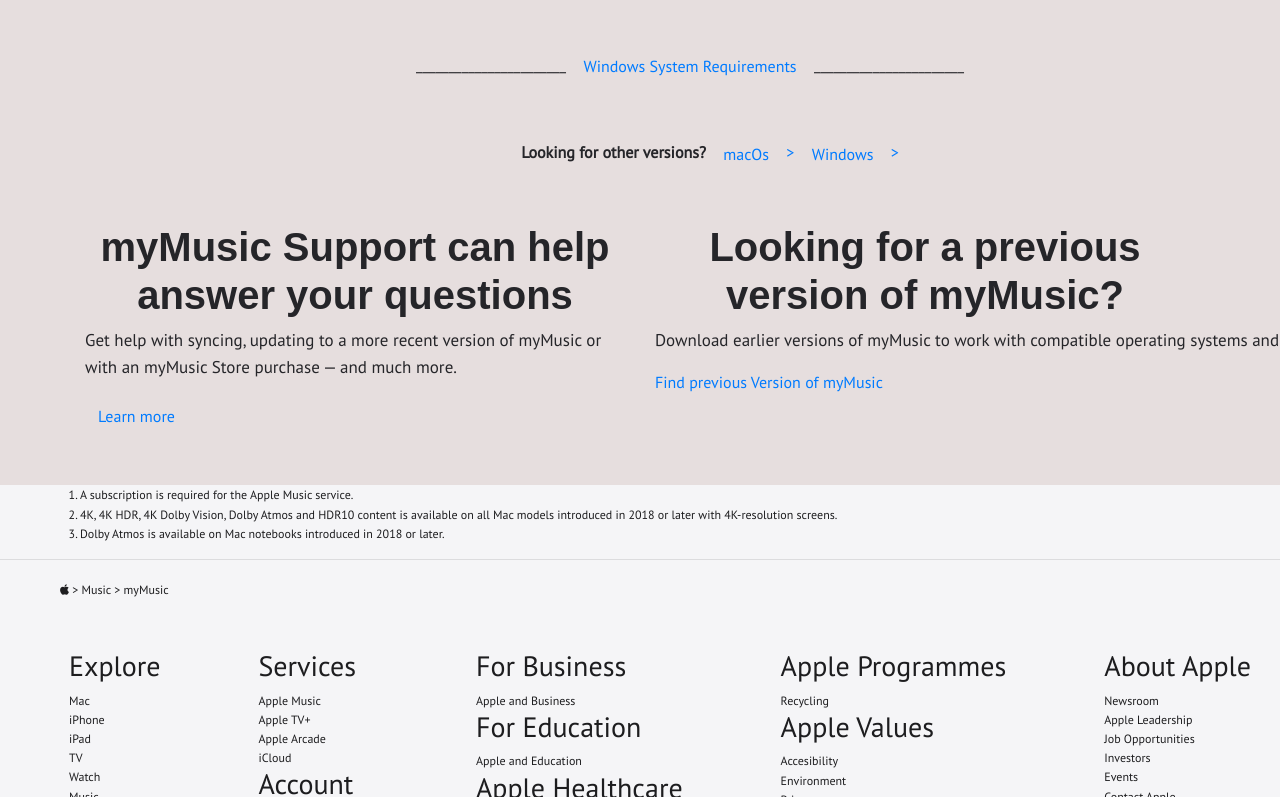
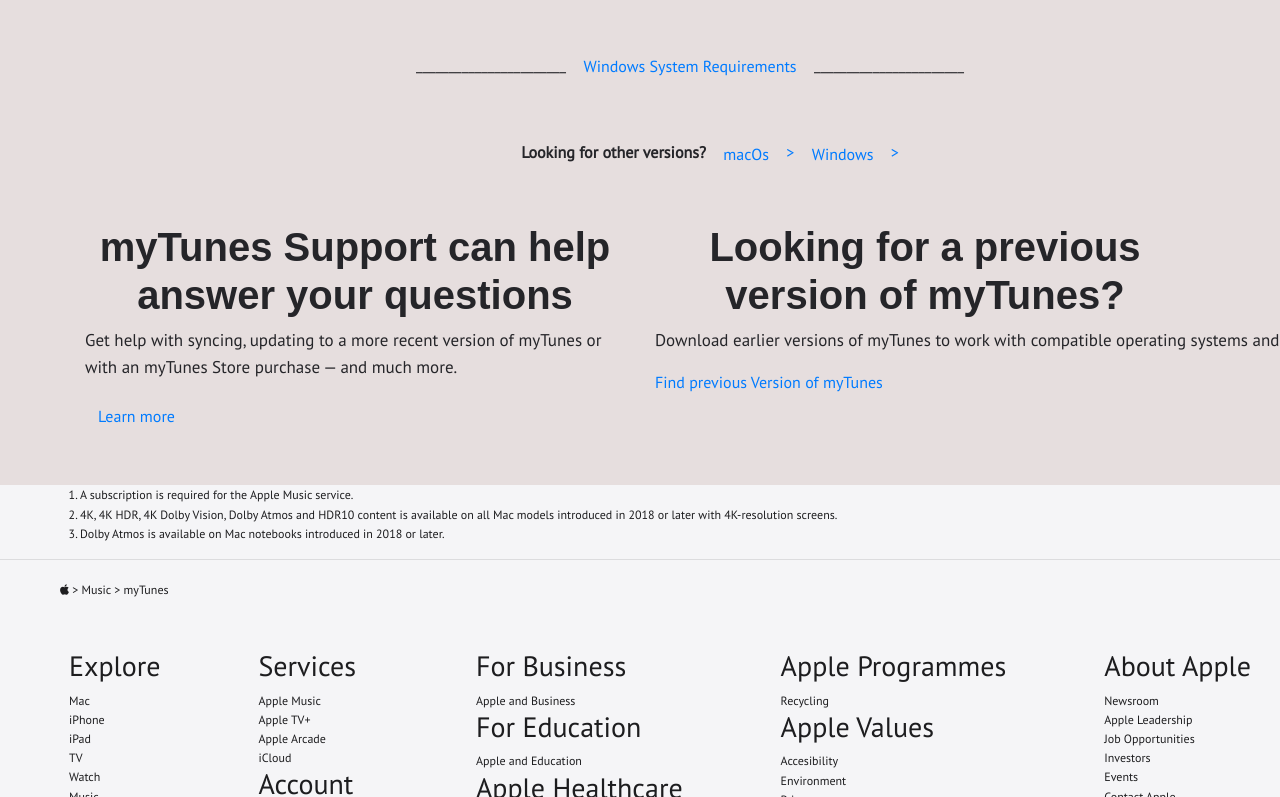
Before and after one commit to shrutisuman22/Mymusic, a plain HTML site: page index.html in a window 1280 px wide. Shown: the part 1014-1811 px from the top of the page. Drawn offline with nearby package versions, Linux system fonts and the light colour scheme; a script that the page names is missing.

Commit message:
Update index.html

```diff
--- a/index.html
+++ b/index.html
@@ -3,7 +3,7 @@
 
 <head>
   <meta charset="utf-8">
-  <title>myMusic</title>
+  <title>mytunes</title>
   <!-- font awesome -->
   <script src="https://kit.fontawesome.com/7cebcb0caa.js" crossorigin="anonymous"></script>
   <!-- bootstrap -->
@@ -63,14 +63,14 @@
     <figure>
       <img src="images/logo.jpg" alt="">
     </figure>
-    <h2>myMusic</h2>
+    <h2>myTunes</h2>
     <h3>Download the latest version from the Microsoft Store.</h3>
     <div class="lead">
       <p>The latest entertainment apps now come installed with macOS Catalina. Upgrade today to get your favourite music, movies, TV shows and podcasts. You can join Apple Music and stream — or download and play offline — over 60 million songs,
         ad‑free.</p>
     </div>
     <div class="download">
-      <p>myMusic for Windows</p>
+      <p>myTunes for Windows</p>
       <a href="#"><img src="images/micro.svg.png" alt="">
       </a>
     </div>
@@ -100,8 +100,8 @@
             <li>Windows 7 or later</li>
             <li>64-bit editions of Windows require the iTunes 64-bit installer</li>
             <li>400MB of available disk space</li>
-            <li>Some third-party visualisers may no longer be compatible with this version of iTunes. Please contact the developer for an updated visualiser that is compatible with myMusic 12.1 or later.</li>
-            <li>Apple Music, myMusic Store and myMusic Match availability may vary by country</li>
+            <li>Some third-party visualisers may no longer be compatible with this version of iTunes. Please contact the developer for an updated visualiser that is compatible with myTunes 12.1 or later.</li>
+            <li>Apple Music, myTunes Store and myTunes Match availability may vary by country</li>
           </ul>
         </div>
       </div>
@@ -120,14 +120,14 @@
   <div class="container">
     <div class="row">
       <div class="col-lg-6">
-        <h2 style="font-weight: bold; font-size:40px;">myMusic Support can help answer your questions</h2>
-        <p style="font-size:17px;">Get help with syncing, updating to a more recent version of myMusic or with an myMusic Store purchase — and much more.</p>
+        <h2 style="font-weight: bold; font-size:40px;">myTunes Support can help answer your questions</h2>
+        <p style="font-size:17px;">Get help with syncing, updating to a more recent version of myTunes or with an myTunes Store purchase — and much more.</p>
         <a href="#" class="btn btn-link text-nowrap">Learn more</a>
       </div>
       <div class="col-lg-6">
-        <h2 style="font-weight: bold; font-size:40px;">Looking for a previous version of myMusic?</h2>
-        <p class="text-nowrap" style="font-size:17px;">Download earlier versions of myMusic to work with compatible operating systems and hardware.</p>
-        <a href="#" class="btn-link text-nowrap">Find previous Version of myMusic</a>
+        <h2 style="font-weight: bold; font-size:40px;">Looking for a previous version of myTunes?</h2>
+        <p class="text-nowrap" style="font-size:17px;">Download earlier versions of myTunes to work with compatible operating systems and hardware.</p>
+        <a href="#" class="btn-link text-nowrap">Find previous Version of myTunes</a>
       </div>
     </div>
 
@@ -152,7 +152,7 @@
           <span> > </span>
           <li>Music</li>
           <span> > </span>
-          <li>myMusic</li>
+          <li>myTunes</li>
         </ul>
       </div>
       <div class="listgroup">
```
